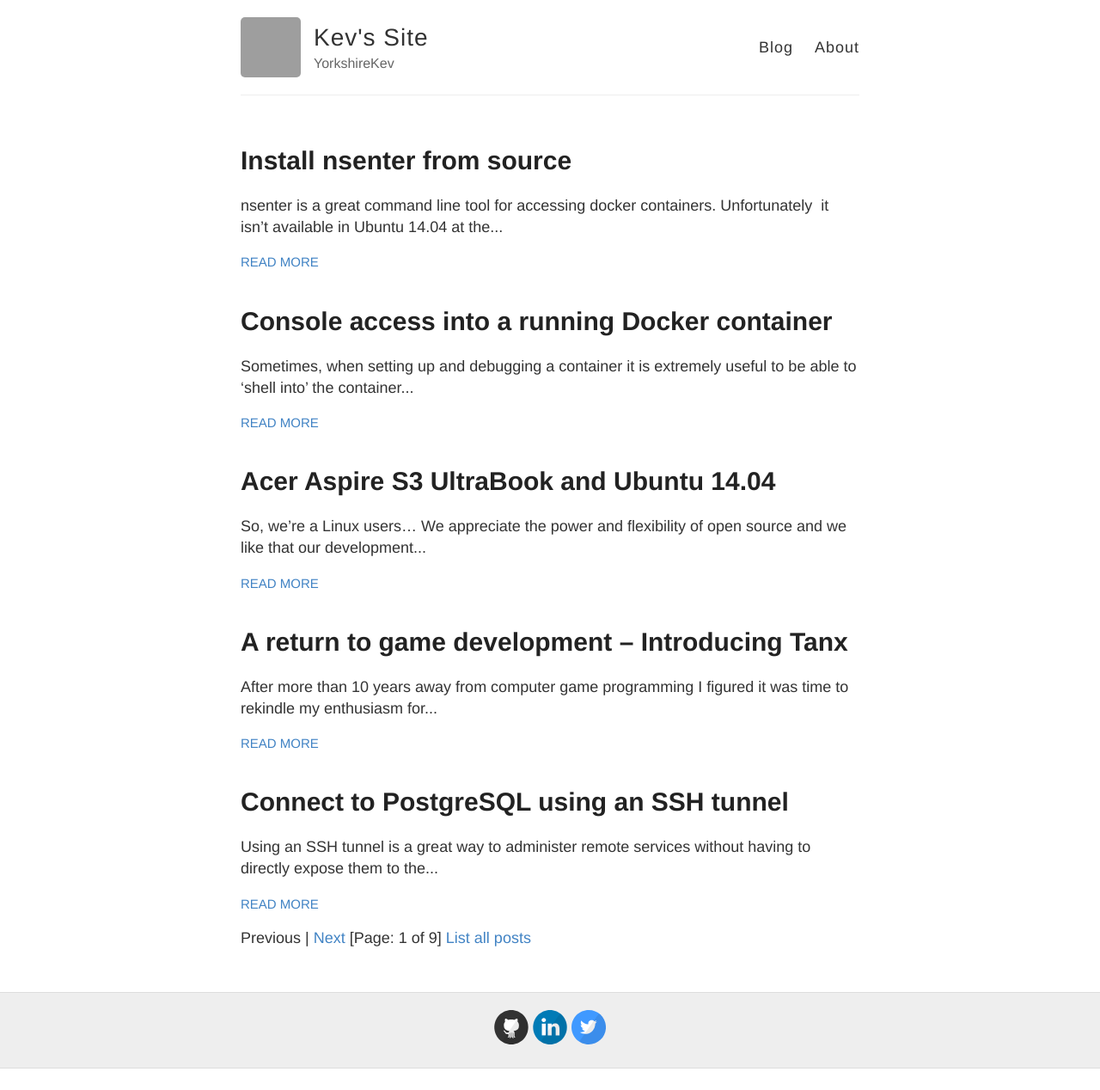
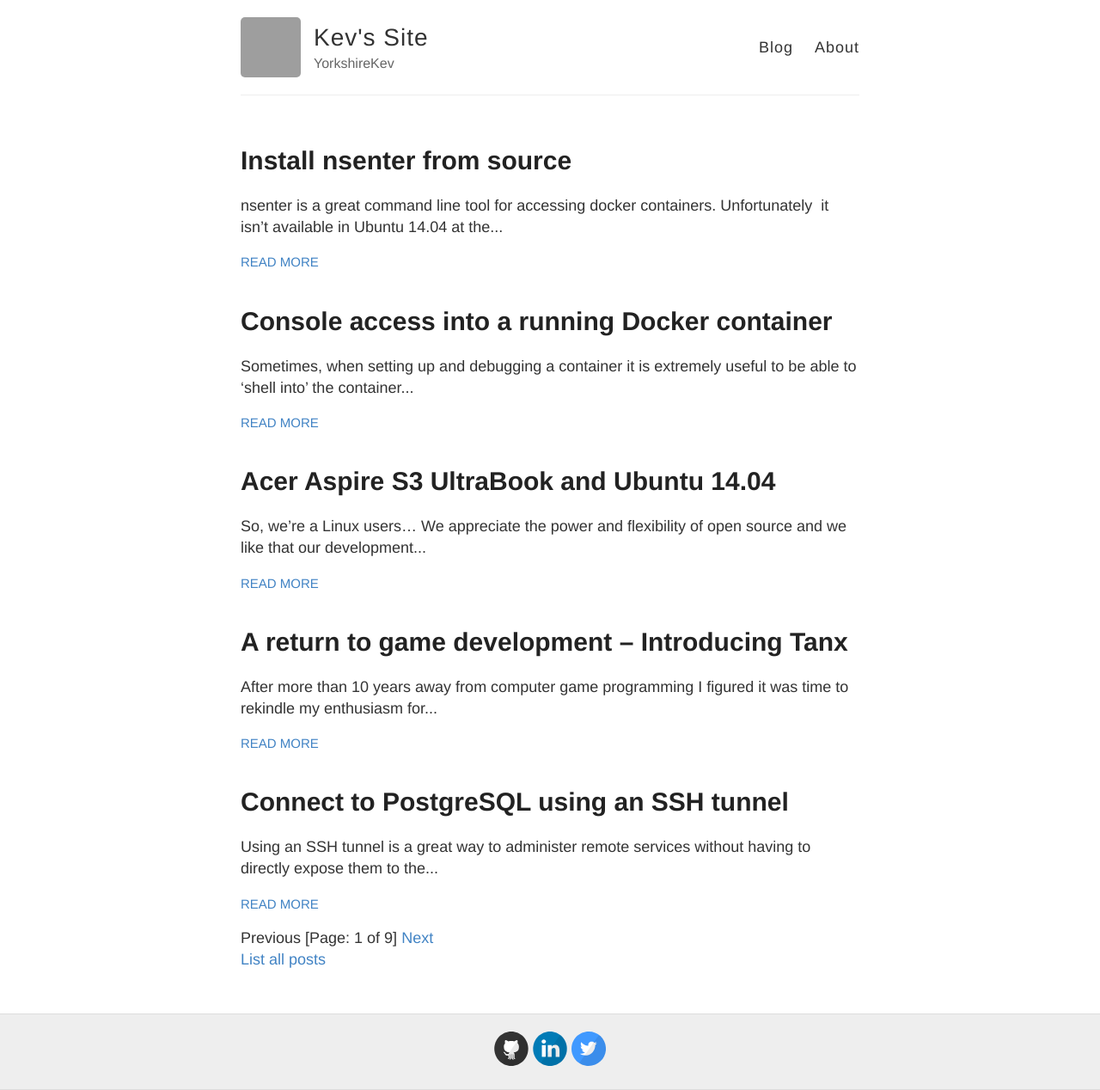
Before and after one commit to YorkshireKev/kevssite.com-jekyll-version, a Jekyll site: the page built from index.html, in a window 1280 px wide. Shown: the whole page at 86% size. Built offline with Jekyll 4.4.1, drawn with Linux system fonts in a browser that asks for light colours; the list of posts is cut into pages by our own code; before the commit the page ends 1243 px from its top, so only the background shows below that; grey boxes are pictures that could not be loaded.

Commit message:
Change order of pagination links

```diff
--- a/allposts.html
+++ b/allposts.html
@@ -6,6 +6,7 @@ layout: default
   {% for post in site.posts %}
     <article class="post">
       <h1><a href="{{ site.baseurl }}{{ post.url }}">{{ post.title }}</a></h1>
+      Written on {{ page.date | date: "%B %e, %Y" }}
     </article>
   {% endfor %}
 </div>
--- a/index.html
+++ b/index.html
@@ -24,12 +24,12 @@ layout: default
     {% else %}
     <span class="next ">Previous</span>
   {% endif %}
+  <span class="page_number ">[Page: {{ paginator.page }} of {{ paginator.total_pages }}]</span>
   {% if paginator.next_page %}
-    | <a href="/page{{ paginator.next_page }}" class="">Next</a>
+    <a href="/page{{ paginator.next_page }}" class="">Next</a>
   {% else %}
-    | <span class="next ">Next</span>
+    <span class="next ">Next</span>
   {% endif %}
-  <span class="page_number ">[Page: {{ paginator.page }} of {{ paginator.total_pages }}]</span>
-  <a href="/allposts">List all posts</a>
+  <br /><a href="/allposts">List all posts</a>
 </div>
 </p>
```
